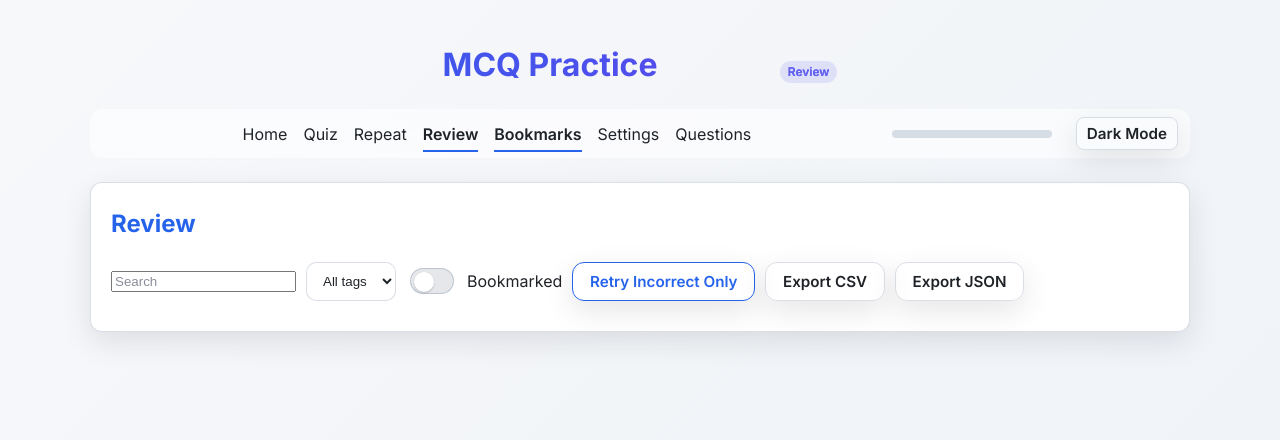
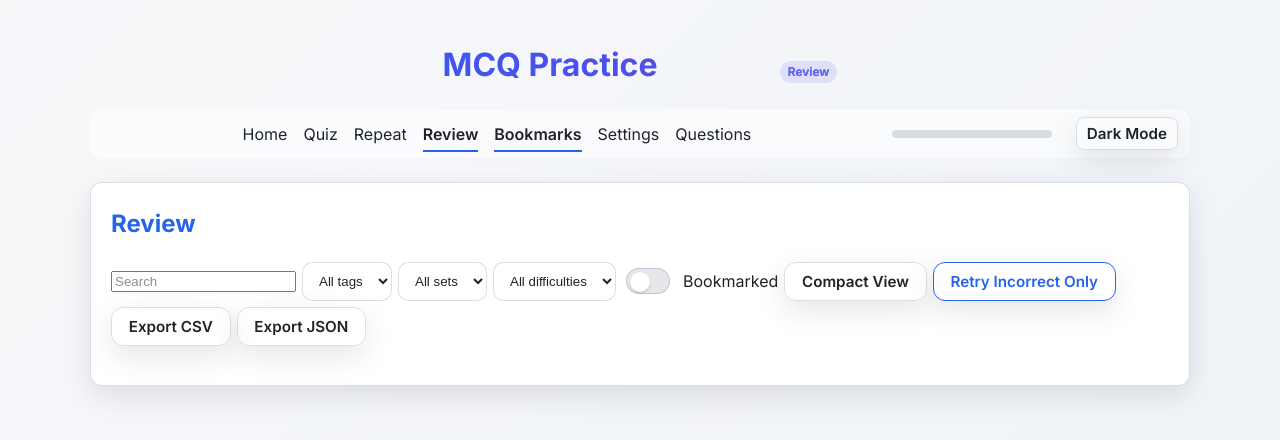
Before and after one commit to kursun12/MCQproject, a React (Vite) app in the folder mcqproject/: page /review in a window 1280 px wide. Shown: the top 440 px of the page. Built offline with nearby package versions, Linux system fonts and the light colour scheme.

Commit message:
Redesign bookmarks with collapsible cards and filtering

```diff
--- a/mcqproject/src/App.css
+++ b/mcqproject/src/App.css
@@ -19,6 +19,13 @@
 .card:hover {
   box-shadow: 0 16px 40px rgba(2,6,23,.15);
   transform: translateY(-1px);
+}
+
+/* Bookmark list tweaks */
+.bookmark-item.compact {
+  background: transparent;
+  box-shadow: none;
+  border: none;
 }
 
 @keyframes fadeIn {
--- a/mcqproject/src/Review.jsx
+++ b/mcqproject/src/Review.jsx
@@ -25,6 +25,10 @@ export default function Review() {
   const [session, setSession] = useState(loadSession());
   const [query, setQuery] = useState('');
   const [tag, setTag] = useState('');
+  const [setFilter, setSetFilter] = useState('');
+  const [difficulty, setDifficulty] = useState('');
+  const [compact, setCompact] = useState(false);
+  const [expanded, setExpanded] = useState(new Set());
   const [onlyBookmarked, setOnlyBookmarked] = useState(initialBookmarked);
   const [bookmarks, setBookmarks] = useState(() => {
     try {
@@ -81,18 +85,32 @@ export default function Review() {
     return [''].concat([...s]);
   }, [allQuestions]);
 
+  const sets = useMemo(() => {
+    const s = new Set();
+    allQuestions.forEach((q) => q.set && s.add(q.set));
+    return [''].concat([...s]);
+  }, [allQuestions]);
+
+  const difficulties = useMemo(() => {
+    const s = new Set();
+    allQuestions.forEach((q) => q.difficulty && s.add(q.difficulty));
+    return [''].concat([...s]);
+  }, [allQuestions]);
+
   const filtered = useMemo(() => {
     const q = query.trim().toLowerCase();
     return allQuestions.filter((it) => {
       if (onlyBookmarked && !bookmarks.has(it.id)) return false;
       if (tag && !(it.tags || []).includes(tag)) return false;
+      if (setFilter && it.set !== setFilter) return false;
+      if (difficulty && it.difficulty !== difficulty) return false;
       if (!q) return true;
       return (
         it.question.toLowerCase().includes(q) ||
         (it.options || []).some((o) => String(o).toLowerCase().includes(q))
       );
     });
-  }, [allQuestions, bookmarks, onlyBookmarked, tag, query]);
+  }, [allQuestions, bookmarks, onlyBookmarked, tag, setFilter, difficulty, query]);
 
   const toggleBookmark = (id) => {
     const idNum = Number(id);
@@ -114,6 +132,15 @@ export default function Review() {
         /* ignore */
       }
       return updated;
+    });
+  };
+
+  const toggleExpand = (id) => {
+    setExpanded((prev) => {
+      const next = new Set(prev);
+      if (next.has(id)) next.delete(id);
+      else next.add(id);
+      return next;
     });
   };
 
@@ -141,6 +168,31 @@ export default function Review() {
     navigate(`/quiz?mode=${encodeURIComponent(session.mode || 'practice')}&resume=1`);
   };
 
+  const retryOne = (q) => {
+    const payload = {
+      mode: session.mode || 'practice',
+      current: 0,
+      questions: [q],
+      results: [],
+      bookmarks: session.bookmarks || [],
+      notes: session.notes || {},
+      score: 0,
+      points: 0,
+      times: [],
+    };
+    try { localStorage.setItem('mcqSession', JSON.stringify(payload)); } catch { /* ignore */ }
+    navigate(`/quiz?mode=${encodeURIComponent(session.mode || 'practice')}&resume=1`);
+  };
+
+  const exportQuestion = (q) => {
+    const blob = new Blob([JSON.stringify(q, null, 2)], { type: 'application/json' });
+    const a = document.createElement('a');
+    a.href = URL.createObjectURL(blob);
+    a.download = `q${q.id}.json`;
+    a.click();
+    toast(`Exported q${q.id}.json`);
+  };
+
   const exportCSV = () => {
     let csv = 'Question,YourAnswer,Correct,Explanation,Tags\n';
     (session.questions||[]).forEach((q, i) => {
@@ -158,20 +210,48 @@ export default function Review() {
     toast('Exported review.json');
   };
 
+  const progressBySet = useMemo(() => {
+    const map = {};
+    allQuestions.forEach((q, idx) => {
+      if (!bookmarks.has(q.id)) return;
+      const s = q.set || 'Unknown';
+      if (!map[s]) map[s] = { total: 0, wrong: 0 };
+      map[s].total++;
+      if (results[idx] && !results[idx].isCorrect) map[s].wrong++;
+    });
+    return map;
+  }, [allQuestions, bookmarks, results]);
+
   return (
     <div className="card">
       <h2>{onlyBookmarked ? 'Bookmarks' : 'Review'}</h2>
-      <div className="toolbar" style={{marginBottom:'8px'}}>
+      <div className="toolbar" style={{marginBottom:'8px',display:'flex',flexWrap:'wrap',gap:'6px'}}>
         <input placeholder="Search" value={query} onChange={(e)=>setQuery(e.target.value)} />
         <select value={tag} onChange={(e)=>setTag(e.target.value)}>
           {tags.map((t) => (
             <option key={t} value={t}>{t||'All tags'}</option>
           ))}
         </select>
+        <select value={setFilter} onChange={(e)=>setSetFilter(e.target.value)}>
+          {sets.map((s) => (
+            <option key={s} value={s}>{s||'All sets'}</option>
+          ))}
+        </select>
+        <select value={difficulty} onChange={(e)=>setDifficulty(e.target.value)}>
+          {difficulties.map((d) => (
+            <option key={d} value={d}>{d||'All difficulties'}</option>
+          ))}
+        </select>
         <label className="toggle"><input type="checkbox" checked={onlyBookmarked} onChange={(e)=>setOnlyBookmarked(e.target.checked)} /> Bookmarked</label>
+        <button className="btn-ghost" onClick={()=>setCompact(c=>!c)}>{compact?'Detailed':'Compact'} View</button>
         <button className="btn-outline" onClick={retryIncorrect}>Retry Incorrect Only</button>
         <button className="btn-ghost" onClick={exportCSV}>Export CSV</button>
         <button className="btn-ghost" onClick={exportJSON}>Export JSON</button>
+      </div>
+      <div className="progress-summary" style={{display:'flex',flexWrap:'wrap',gap:'6px',marginBottom:'8px'}}>
+        {Object.entries(progressBySet).map(([s,data]) => (
+          <span key={s} className="badge">{`${s}: ${data.total} (${data.wrong} wrong)`}</span>
+        ))}
       </div>
       <ul style={{listStyle:'none',padding:0,margin:0,display:'flex',flexDirection:'column',gap:'10px'}}>
         {filtered.map((q) => {
@@ -179,38 +259,36 @@ export default function Review() {
           const res = results[idx];
           const your = (res?.selected || []).map((n) => q.options[n]).join(', ');
           const corr = (q.correct || []).map((n) => q.options[n]).join(', ');
+          const snippet = q.question.length > 120 ? q.question.slice(0,120)+'…' : q.question;
+          const isExpanded = expanded.has(q.id);
+          const liClass = compact ? 'bookmark-item compact' : 'bookmark-item card';
           return (
-            <li key={q.id} className={`card ${res?.isCorrect? 'status-correct':'status-incorrect'}`} style={{padding:'12px'}}>
-              <div style={{display:'flex',justifyContent:'space-between',alignItems:'center'}}>
+            <li key={q.id} className={liClass} style={compact?{padding:'6px 0'}:{padding:'12px'}}>
+              <div style={{display:'flex',justifyContent:'space-between',alignItems:'center',cursor:'pointer'}} onClick={()=>toggleExpand(q.id)}>
                 <div style={{display:'flex',alignItems:'center',gap:'4px'}}>
-                  <strong>Q{idx+1}. <span dangerouslySetInnerHTML={{__html: renderMDKaTeX(q.question)}}></span></strong>
+                  <strong>Q{idx+1}.</strong>
+                  <span dangerouslySetInnerHTML={{__html: renderMDKaTeX(snippet)}}></span>
+                </div>
+                <div style={{display:'flex',alignItems:'center',gap:'6px'}}>
+                  {q.set && <span className="badge">{q.set}</span>}
+                  <div style={{display:'flex',gap:'4px'}} onClick={(e)=>e.stopPropagation()}>
                     {onlyBookmarked ? (
-                    <button
-                      type="button"
-                      className="icon-btn"
-                      onClick={() => toggleBookmark(q.id)}
-                      title="Remove bookmark"
-                    >
-                      ✕
-                    </button>
+                      <button type="button" className="icon-btn" onClick={()=>toggleBookmark(q.id)} title="Remove bookmark">✕</button>
                     ) : (
-                    <button
-                      type="button"
-                      className="icon-btn"
-                      onClick={() => toggleBookmark(q.id)}
-                      title="Toggle bookmark"
-                    >
-                      {bookmarks.has(q.id) ? '★' : '☆'}
-                    </button>
+                      <button type="button" className="icon-btn" onClick={()=>toggleBookmark(q.id)} title="Toggle bookmark">{bookmarks.has(q.id)?'★':'☆'}</button>
                     )}
+                    <button type="button" className="icon-btn" onClick={()=>retryOne(q)} title="Retry">↻</button>
+                    <button type="button" className="icon-btn" onClick={()=>exportQuestion(q)} title="Export">⤓</button>
                   </div>
-                <span className="badge">{(q.tags||[]).join(', ')||'—'}</span>
                 </div>
+              </div>
+              {isExpanded && (
                 <div style={{marginTop:'6px'}}>
                   <div><strong>Your:</strong> <span dangerouslySetInnerHTML={{__html: renderMDKaTeX(your || '—')}}></span></div>
                   <div><strong>Correct:</strong> <span dangerouslySetInnerHTML={{__html: renderMDKaTeX(corr)}}></span></div>
                   {q.explanation && <div style={{marginTop:'6px'}} className="muted" dangerouslySetInnerHTML={{__html: renderMDKaTeX(q.explanation)}}></div>}
                 </div>
+              )}
             </li>
           );
         })}
--- a/mcqproject/src/questions.js
+++ b/mcqproject/src/questions.js
@@ -8,18 +8,37 @@ import set7 from './assets/_MConverter.eu_151-180.json' with { type: 'json' };
 import set8 from './assets/_MConverter.eu_181-210.json' with { type: 'json' };
 import set9 from './assets/_MConverter.eu_211-254.json' with { type: 'json' };
 
-// Combine all bundled sets into a single array for backward compatibility.
-const defaultQuestions = [
-  ...set1,
-  ...set2,
-  ...set3,
-  ...set4,
-  ...set5,
-  ...set6,
-  ...set7,
-  ...set8,
-  ...set9
+// Map each bundled set to include a `source` label so the UI
+// can display where a question originated (e.g. "Set 1", "YouTube 50").
+// This metadata powers filtering and progress indicators on the
+// bookmarks/review pages.
+const bundledSets = [
+  { name: 'Set 1', data: set1 },
+  { name: 'Set 2', data: set2 },
+  { name: 'Set 3', data: set3 },
+  { name: 'Set 4', data: set4 },
+  { name: 'YouTube 50', data: set5 },
+  { name: 'Set 6', data: set6 },
+  { name: 'Set 7', data: set7 },
+  { name: 'Set 8', data: set8 },
+  { name: 'Set 9', data: set9 }
 ];
 
+// Combine all bundled sets into a single array for backward compatibility.
+const defaultQuestions = bundledSets.flatMap(({ name, data }) =>
+  data.map((q) => ({ ...q, set: name }))
+);
+
 export default defaultQuestions;
-export { set1, set2, set3, set4, set5, set6, set7, set8, set9 };
+export {
+  set1,
+  set2,
+  set3,
+  set4,
+  set5,
+  set6,
+  set7,
+  set8,
+  set9,
+  bundledSets
+};
```
Lines whose indentation alone changed are shown as unchanged.
